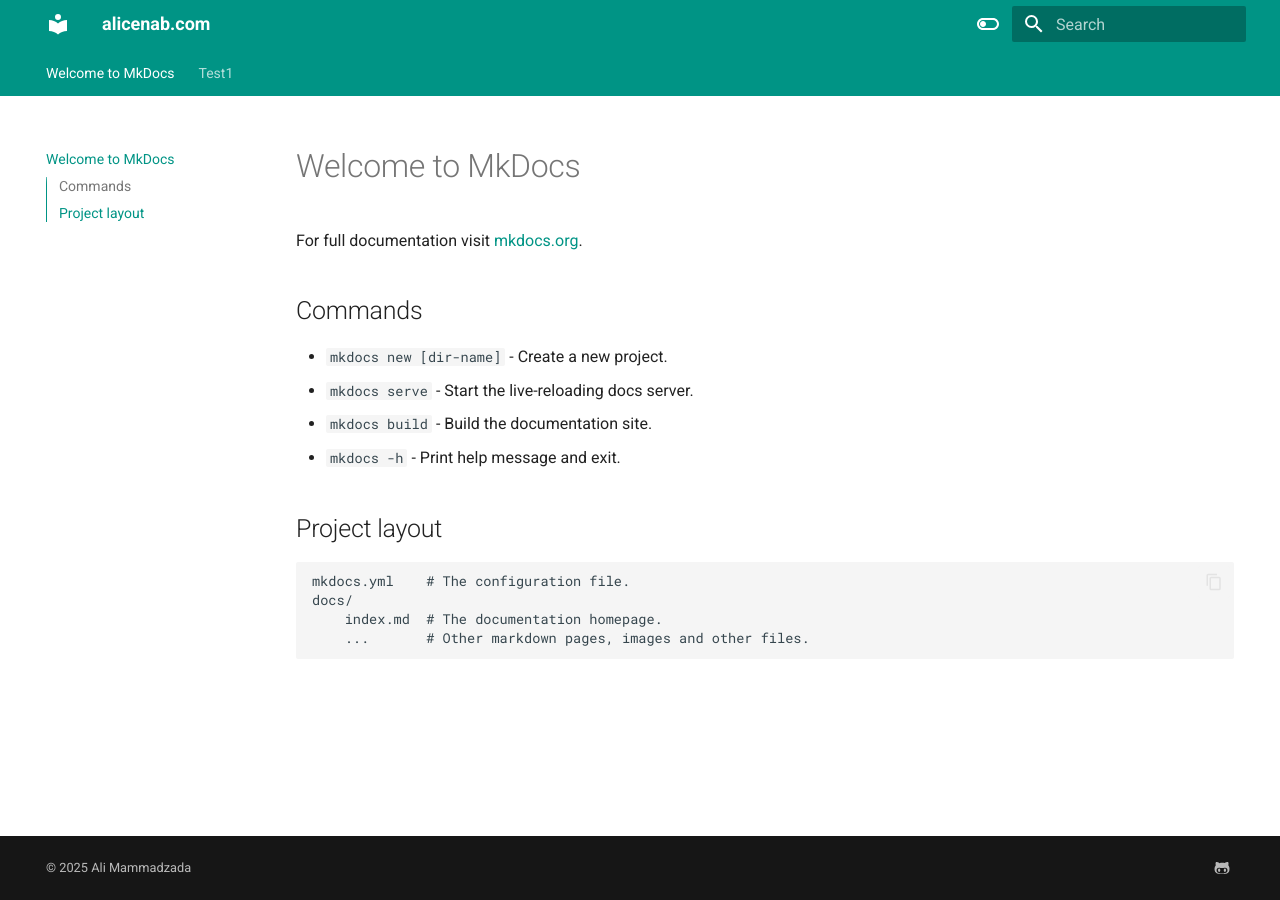
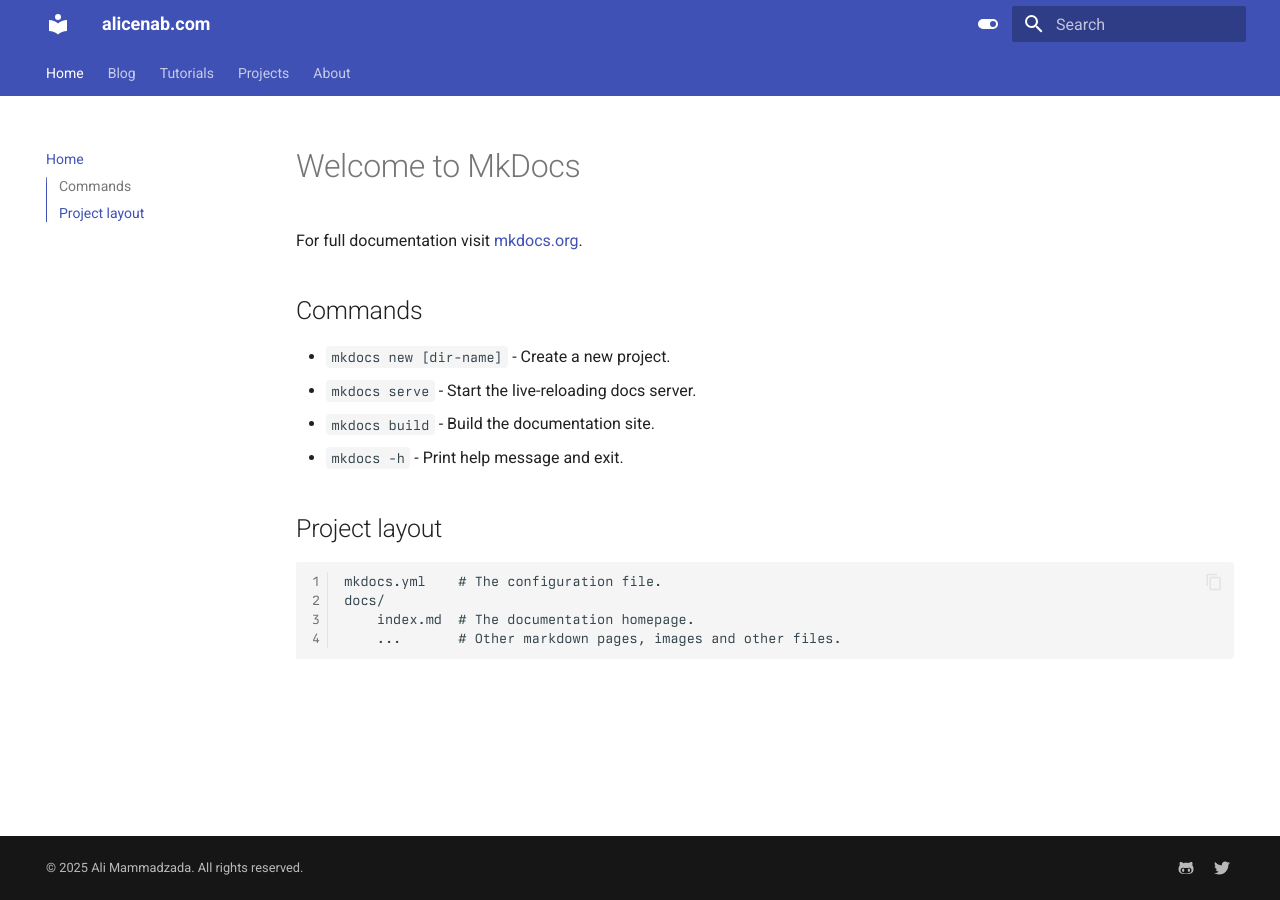
Before and after one commit to alicenab-com/alicenab.com, an MkDocs documentation site: the page built from docs/index.md, in a window 1280 px wide. Built offline with MkDocs 1.6.1 and Material for MkDocs 9.7.7, drawn with Linux system fonts in a browser that asks for light colours.

Commit message:
adding fonts

```diff
--- /dev/null
+++ b/docs/assets/styles/extra.css
@@ -0,0 +1,44 @@
+@font-face {
+    font-family: "Berkeley Mono";
+    src: url("../fonts/BerkeleyMono-Regular.woff2") format("woff2"),
+         url("../fonts/BerkeleyMono-Regular.woff") format("woff");
+    font-weight: normal;
+    font-style: normal;
+}
+
+@font-face {
+    font-family: "Berkeley Mono";
+    src: url("../fonts/BerkeleyMono-Italic.woff2") format("woff2"),
+         url("../fonts/BerkeleyMono-Italic.woff") format("woff");
+    font-weight: normal;
+    font-style: italic;
+}
+
+@font-face {
+    font-family: "Berkeley Mono";
+    src: url("../fonts/BerkeleyMono-Bold.woff2") format("woff2"),
+         url("../fonts/BerkeleyMono-Bold.woff") format("woff");
+    font-weight: bold;
+    font-style: normal;
+}
+
+@font-face {
+    font-family: "Berkeley Mono";
+    src: url("../fonts/BerkeleyMono-BoldItalic.woff2") format("woff2"),
+         url("../fonts/BerkeleyMono-BoldItalic.woff") format("woff");
+    font-weight: bold;
+    font-style: italic;
+}
+
+/* Apply Berkeley Mono only to code blocks and inline code */
+code, pre, .md-typeset .codehilite code {
+    font-family: "Berkeley Mono", monospace !important;
+    font-size: 1em; /* Optional: adjust font size if needed */
+}
+
+/* Optional: Style for inline code elements */
+.md-typeset code {
+    font-family: "Berkeley Mono";
+    padding: 0.2em 0.4em;
+    border-radius: 4px;
+}
--- /dev/null
+++ b/docs/blog/index.md
@@ -0,0 +1 @@
+Welcome to my blog
--- a/docs/page2.md
+++ /dev/null
@@ -1,5 +0,0 @@
-# Test1
-
-## Test2
-
-### Test3
--- a/mkdocs.yml
+++ b/mkdocs.yml
@@ -1,53 +1,118 @@
 site_name: alicenab.com
+site_url: https://alicenab.com
+site_description: alicenab.com
+site_author: Ali Mammadzada
+
 theme:
   name: material
   features:
-    - toc.integrate
     - navigation.tabs
     - navigation.sections
+    - navigation.expand
     - navigation.top
+    - toc.integrate
+    - content.action.edit
+    - content.action.copy
+    - content.action.comments
+    - content.code.annotate
+    - content.code.copy
     - search.suggest
     - search.highlight
+    - search.share
     - content.tabs.link
-    - content.code.annotation
-    - content.code.copy
+    - content.tabs.lazy
+    - navigation.tracking
   language: en
   palette:
     - scheme: default
       toggle:
-        icon: material/toggle-switch-off-outline
-        name: Dark mode
-      primary: teal
+        icon: material/toggle-switch
+        name: Dark modee
+      primary: indigo
       accent: purple
     - scheme: slate
       toggle:
-        icon: material/toggle-switch
+        icon: material/toggle-switch-off-outline
         name: Light mode
-      primary: teal
+      primary: indigo
       accent: purple
+  icon:
+    repo: fontawesome/brands/github-alt
+#  favicon: assets/images/favicon.ico  # Ensure this file exists
+#  logo: assets/images/logo.png        # Customize with your logo
 
+# Add extra metadata
 extra:
   generator: false
   social:
     - icon: fontawesome/brands/github-alt
       link: https://github.com/alicenab
+    - icon: fontawesome/brands/twitter
+#  analytics:
+#    provider: google
+#    tracking_id: G-XXXXXXXXXX  # Replace with your Google Analytics ID
 
-copyright: |
-  &copy 2025 <a href="https://alicenab.com" target="_blank" rel="noopener">Ali Mammadzada</a>
-
+# Configure markdown extensions
 markdown_extensions:
+  - toc:
+      permalink: true
+  - attr_list
+  - admonition
   - pymdownx.highlight:
+      use_pygments: true
+      linenums: true
       anchor_linenums: true
   - pymdownx.inlinehilite
   - pymdownx.snippets
-  - admonition
-  - pymdownx.arithmatex:
-      generic: true
-  - footnotes
   - pymdownx.details
   - pymdownx.superfences
-  - pymdownx.mark
-  - attr_list
+  - pymdownx.magiclink
+  - pymdownx.betterem:
+      smart_enable: true
   - pymdownx.emoji:
       emoji_index: !!python/name:material.extensions.emoji.twemoji
       emoji_generator: !!python/name:material.extensions.emoji.to_svg
+  - pymdownx.arithmatex:
+      generic: true
+  - pymdownx.keys
+  - pymdownx.tasklist:
+      custom_checkbox: true
+  - pymdownx.mark
+  - pymdownx.tabbed
+  - footnotes
+  - abbr
+
+nav:
+  - Home: index.md
+  - Blog:
+      - blog/index.md
+  - Tutorials:
+      - tutorials/index.md
+      - "Python tutorials": tutorials/python.md
+      - "Redhat tutorials": tutorials/redhat.md
+  - Projects:
+      - "downmon.io": projects/downmon.io.md
+
+  - About: about.md
+
+extra_css:
+  - assets/styles/extra.css
+plugins:
+  - search:
+      lang: en
+      separator: '[\s\-.,;!?]+'
+  - blog:
+      blog_dir: blog
+
+
+
+  - redirects
+#  - sitemap:
+#      sitemap_url: https://alicenab.com/sitemap.xml
+
+copyright: |
+  &copy; 2025 <a href="https://alicenab.com" target="_blank" rel="noopener">Ali Mammadzada</a>. All rights reserved.
+
+# Options for deployment
+#repo_url: https://github.com/alicenab/mkdocs-website
+#edit_uri: ""
```
Also changed, not shown: docs/blog/posts/Splunk-homelab.md (added, +12 -0 lines), docs/tutorials/index.md (added, +3 -0 lines), docs/tutorials/python.md (added, +1 -0 lines), docs/about.md (added), docs/assets/fonts/BerkeleyMono-Bold.woff (added), docs/assets/fonts/BerkeleyMono-Bold.woff2 (added), docs/assets/fonts/BerkeleyMono-BoldItalic.woff (added), docs/assets/fonts/BerkeleyMono-BoldItalic.woff2 (added), docs/assets/fonts/BerkeleyMono-Italic.woff (added), docs/assets/fonts/BerkeleyMono-Italic.woff2 (added), docs/assets/fonts/BerkeleyMono-Regular.woff (added), docs/assets/fonts/BerkeleyMono-Regular.woff2 (added), docs/projects/downmon.io.md (added), docs/tutorials/redhat.md (added).
